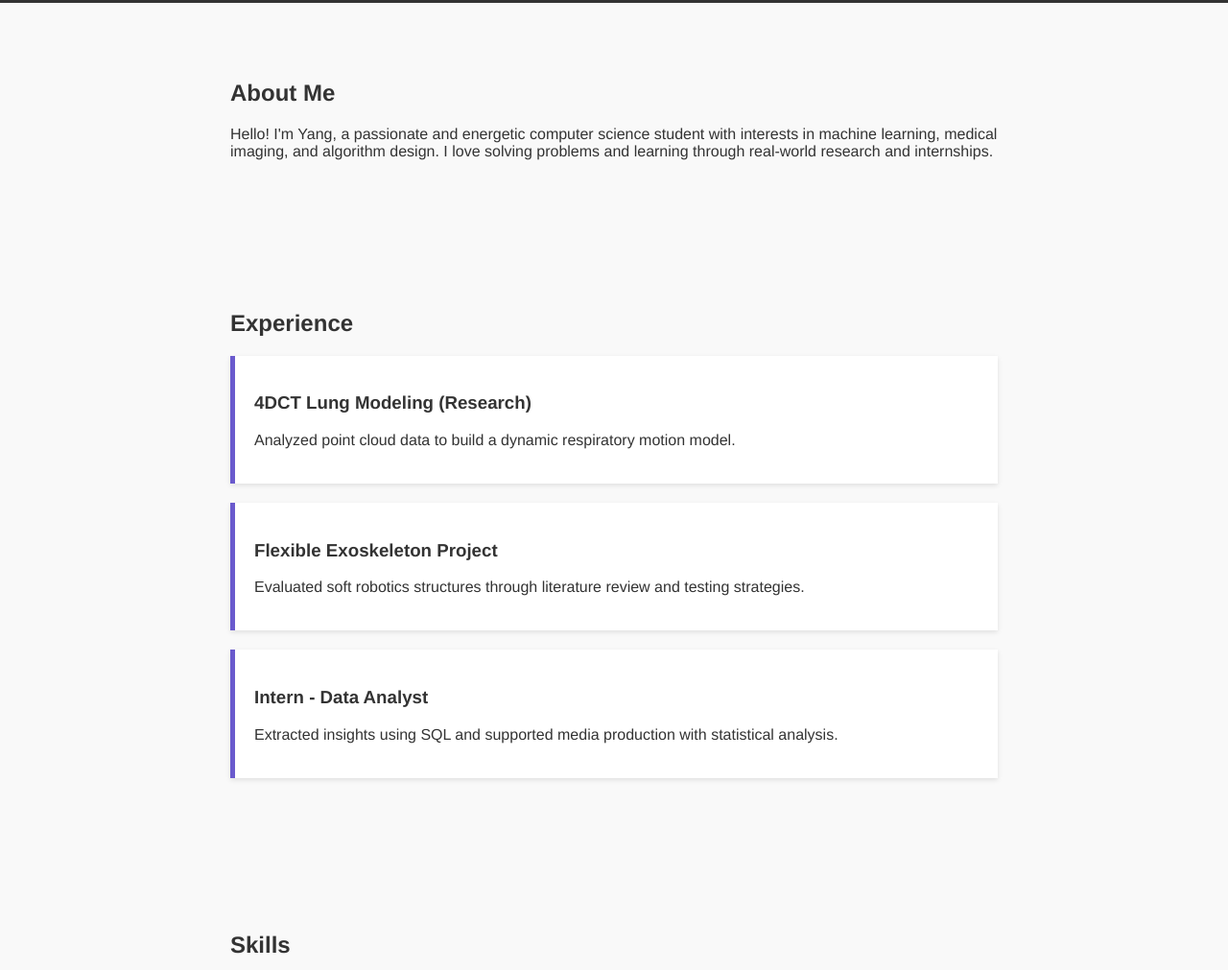
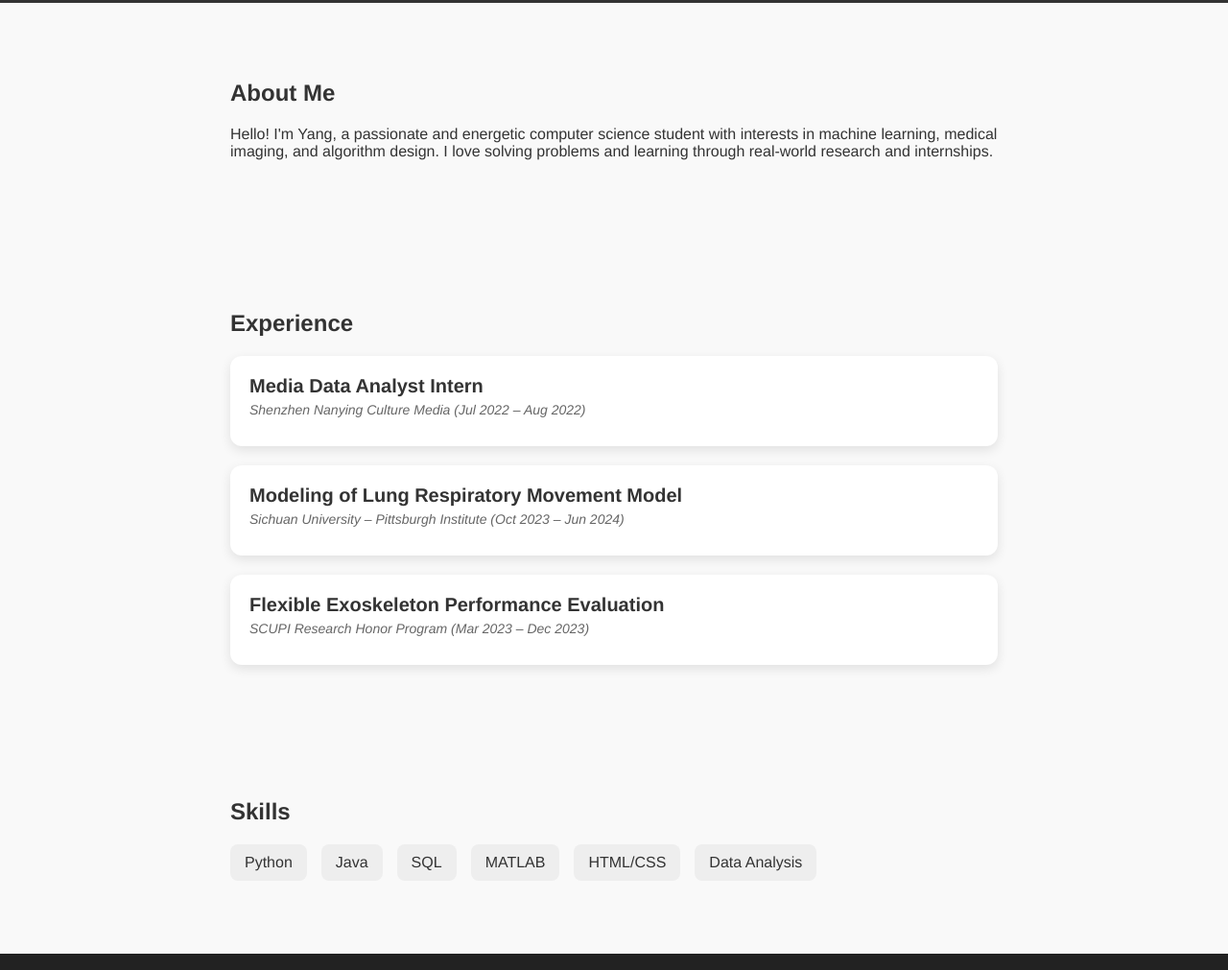
Before and after one commit to 2004Moonlove/web_project2025, a plain HTML site: page index.html in a window 1280 px wide. Shown: the part 349-1360 px from the top of the page at 96% size. Drawn offline with Linux system fonts and the light colour scheme.

Commit message:
changes for the card

```diff
--- a/index.html
+++ b/index.html
@@ -23,21 +23,59 @@
     <p>Hello! I'm Yang, a passionate and energetic computer science student with interests in machine learning, medical imaging, and algorithm design. I love solving problems and learning through real-world research and internships.</p>
   </section>
 
-  <section id="experience">
+  <section id="my_life_section" class="section">
     <h2>Experience</h2>
-    <div class="card">
-      <h3>4DCT Lung Modeling (Research)</h3>
-      <p>Analyzed point cloud data to build a dynamic respiratory motion model.</p>
-    </div>
-    <div class="card">
-      <h3>Flexible Exoskeleton Project</h3>
-      <p>Evaluated soft robotics structures through literature review and testing strategies.</p>
-    </div>
-    <div class="card">
-      <h3>Intern - Data Analyst</h3>
-      <p>Extracted insights using SQL and supported media production with statistical analysis.</p>
+    <div class="experience-grid">
+
+      <!-- Internship -->
+      <div class="exp-card" onclick="toggleDetail(this)">
+        <div class="exp-header">
+          <h3>Media Data Analyst Intern</h3>
+          <p><em>Shenzhen Nanying Culture Media (Jul 2022 – Aug 2022)</em></p>
+        </div>
+        <div class="exp-detail">
+          <ul>
+            <li>Conducted customer data analysis using SQL to extract actionable insights for supporting marketing and business strategies.</li>
+            <li>Researched and analyzed statistical data to support a documentary on urban development and natural resource management in Pingshan District, Shenzhen.</li>
+          </ul>
+        </div>
+      </div>
+
+      <!-- Research: Lung Model -->
+      <div class="exp-card" onclick="toggleDetail(this)">
+        <div class="exp-header">
+          <h3>Modeling of Lung Respiratory Movement Model</h3>
+          <p><em>Sichuan University – Pittsburgh Institute (Oct 2023 – Jun 2024)</em></p>
+        </div>
+        <div class="exp-detail">
+          <ul>
+            <li>Transformed 4DCT image data into processable point cloud numerical formats for advanced analysis and landmark point extraction.</li>
+            <li>Annotated CT images by precisely identifying and labeling landmark points within the datasets.</li>
+            <li>Explored theoretical aspects of affine transformations to accurately determine the positional coordinates of identical point clouds at different time points.</li>
+            <li>Collaborated in the development of a comprehensive respiratory motion model of the lungs, enhancing the understanding of pulmonary dynamics.</li>
+          </ul>
+        </div>
+      </div>
+
+      <!-- Research: Exoskeleton -->
+      <div class="exp-card" onclick="toggleDetail(this)">
+        <div class="exp-header">
+          <h3>Flexible Exoskeleton Performance Evaluation</h3>
+          <p><em>SCUPI Research Honor Program (Mar 2023 – Dec 2023)</em></p>
+        </div>
+        <div class="exp-detail">
+          <ul>
+            <li>Selected for SCUPI’s Research Honor Program to research flexible exoskeletal structures.</li>
+            <li>Conducted comprehensive literature reviews to understand the architecture and mechanics of flexible exoskeletons in motion.</li>
+            <li>Analyzed and compared various methodologies for assessing and testing the efficacy of flexible exoskeletal systems.</li>
+          </ul>
+        </div>
+      </div>
+
     </div>
   </section>
+
+
 
   <section id="skills">
     <h2>Skills</h2>
--- a/style.css
+++ b/style.css
@@ -63,3 +63,49 @@ body {
     padding: 30px;
     text-align: center;
   }
+
+  /* for the card part */
+  .experience-grid {
+    display: flex;
+    flex-direction: column;
+    gap: 20px;
+  }
+
+  .exp-card {
+    background-color: white;
+    padding: 20px;
+    border-radius: 12px;
+    box-shadow: 0 4px 12px rgba(0,0,0,0.1);
+    transition: all 0.3s ease;
+    cursor: pointer;
+  }
+
+  .exp-card:hover {
+    transform: scale(1.01);
+  }
+
+  .exp-header h3 {
+    margin: 0;
+    font-size: 20px;
+    color: #333;
+  }
+
+  .exp-header p {
+    margin: 5px 0 10px;
+    color: #666;
+    font-size: 14px;
+  }
+
+  .exp-detail {
+    margin-top: 10px;
+    display: none;
+  }
+
+  .exp-detail ul {
+    padding-left: 20px;
+    line-height: 1.6;
+  }
+
+  .exp-card.open .exp-detail {
+    display: block;
+  }
```
Also changed, not shown: script.js (added, +10 -0 lines).
